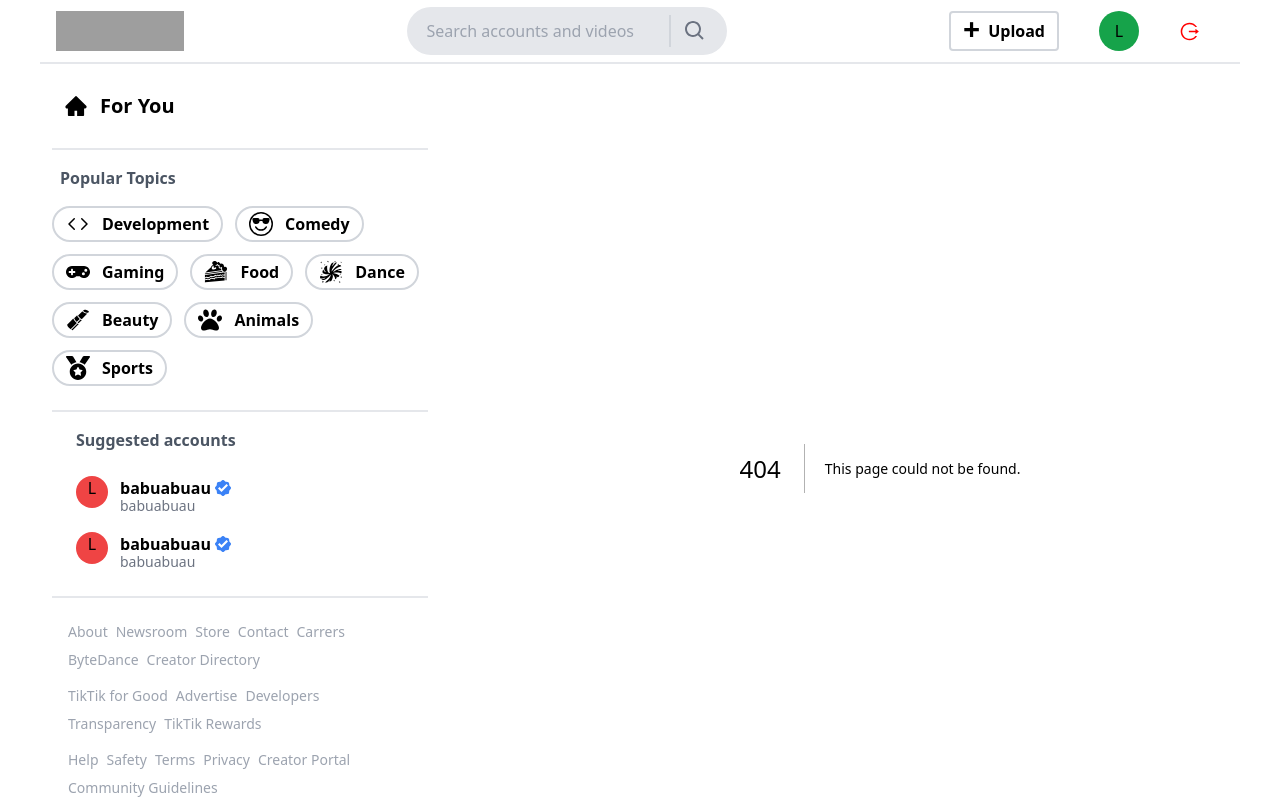
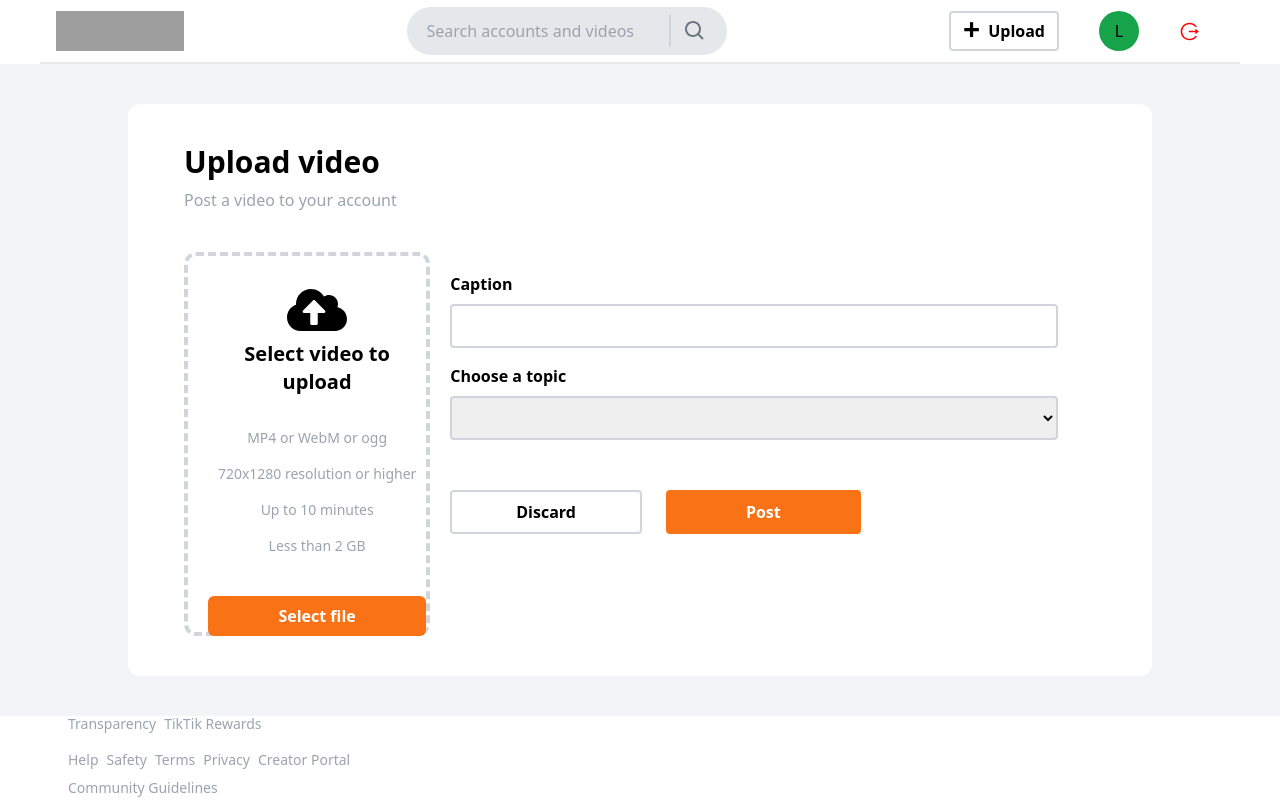
Before and after one commit to mrizkysolehudin/tiktiktoktok-app, a Next.js app: page /upload in a window 1280 px wide. Before the commit this address had no page. Built offline with nearby package versions, Linux system fonts and the light colour scheme; grey boxes are pictures that could not be loaded.

Commit message:
add pages: upload

```diff
--- a/components/Navbar.jsx
+++ b/components/Navbar.jsx
@@ -32,7 +32,7 @@
 
 				<div className="flex gap-x-10">
 					<Link
-						href=""
+						href="/upload"
 						className="flex items-center rounded border-2 border-gray-300  px-3 font-semibold">
 						<span className="-mt-1 mr-2 text-3xl">+</span>
 						Upload
--- /dev/null
+++ b/pages/upload.jsx
@@ -0,0 +1,78 @@
+import React from "react";
+import { FaCloudUploadAlt } from "react-icons/fa";
+
+const Upload = () => {
+	return (
+		<div className="absolute left-0 top-16  w-full bg-gray-100 pb-10">
+			<div className="mx-auto mt-10 max-w-5xl rounded-xl bg-white px-14 py-10">
+				<h3 className="text-3xl font-bold">Upload video</h3>
+				<p className="mt-2 text-gray-400">
+					Post a video to your account
+				</p>
+
+				<div className="mt-10 flex gap-x-5">
+					<section className="group relative h-96 w-[27%] rounded-xl border-4 border-dashed border-gray-300 p-6 hover:border-orange-400 hover:bg-gray-100">
+						<input
+							type="file"
+							className="absolute left-0 top-0 z-10 h-full w-full bg-gray-400 opacity-0"
+						/>
+
+						<div className="absolute top-0 -ml-1 mt-6 text-center">
+							<div className="flex flex-col items-center ">
+								<FaCloudUploadAlt className="text-6xl" />
+								<p className="text-xl font-semibold">
+									Select video to upload
+								</p>
+							</div>
+
+							<div className="mt-8 flex flex-col gap-y-4 text-sm text-gray-400">
+								<p>MP4 or WebM or ogg</p>
+								<p>720x1280 resolution or higher</p>
+								<p>Up to 10 minutes</p>
+								<p>Less than 2 GB</p>
+							</div>
+
+							<button className="mt-10 w-full rounded-md bg-orange-500 py-2 font-semibold text-white group-hover:bg-orange-600">
+								Select file
+							</button>
+						</div>
+					</section>
+
+					<section className="mt-5 w-8/12 text-black">
+						<form>
+							<div>
+								<label className="font-semibold">Caption</label>
+								<input
+									type="text"
+									className="mt-2 h-9 w-full rounded border-2 border-gray-300 px-5 py-5 outline-none"
+								/>
+							</div>
+							<div className="mt-4">
+								<label className="font-semibold">
+									Choose a topic
+								</label>
+								<select
+									defaultValue="deve"
+									type="text"
+									className="mt-2 h-9 w-full rounded border-2 border-gray-300 px-10 py-5">
+									<option value="">Development</option>
+								</select>
+							</div>
+
+							<div className="mt-12 flex gap-x-6 font-semibold">
+								<button className="rounded border-2 border-gray-300 px-16 py-2 hover:bg-gray-100">
+									Discard
+								</button>
+								<button className="rounded  bg-orange-500 px-20 py-2 text-white hover:bg-orange-600">
+									Post
+								</button>
+							</div>
+						</form>
+					</section>
+				</div>
+			</div>
+		</div>
+	);
+};
+
+export default Upload;
```
